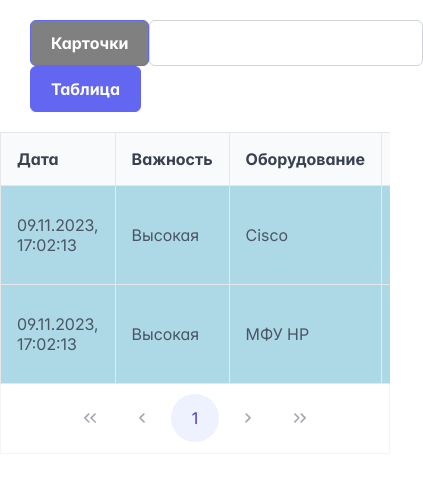
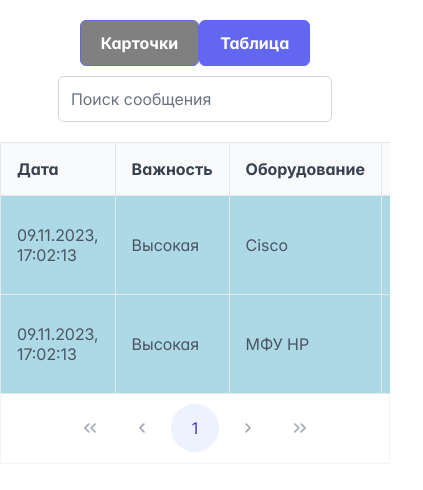
Before and after one commit to DupenkoV/geo, a React (Create React App) app: page / in a window 390 px wide. Shown: the top 490 px of the page, 423 px wide, since content can reach past the window. Built offline with nearby package versions, Linux system fonts and the light colour scheme; the HTML template or start-up script is replaced by a standard one.

Commit message:
Добавлена адаптивность

```diff
--- a/src/component/Cards/cards.css
+++ b/src/component/Cards/cards.css
@@ -22,3 +22,22 @@
 .active {
   box-shadow: rgba(0, 0, 0, 0.35) 0px 5px 15px;
 }
+
+@media (min-width: 375px) and (max-width: 870px) {
+  .cardListWrapper {
+    padding: 10px;
+  }
+  .eventCard {
+    width: 45%;
+  }
+}
+
+@media (max-width: 580px) {
+  .cardListWrapper {
+    padding: 10px;
+    justify-content: center;
+  }
+  .eventCard {
+    width: 80%;
+  }
+}
--- a/src/component/SearchInput/SearchInput.tsx
+++ b/src/component/SearchInput/SearchInput.tsx
@@ -14,6 +14,7 @@ export const SearchInput = () => {
     <div>
       <InputText
         value={value}
+        placeholder="Поиск сообщения"
         onChange={(e: React.ChangeEvent<HTMLInputElement>) =>
           setValue(e.target.value)
         }
--- a/src/component/Wrapper/wrapper.css
+++ b/src/component/Wrapper/wrapper.css
@@ -3,3 +3,11 @@
   justify-content: space-between;
   padding: 20px 30px;
 }
+
+@media (max-width: 580px) {
+  .header {
+    flex-direction: column;
+    align-items: center;
+    gap: 10px;
+  }
+}
```
